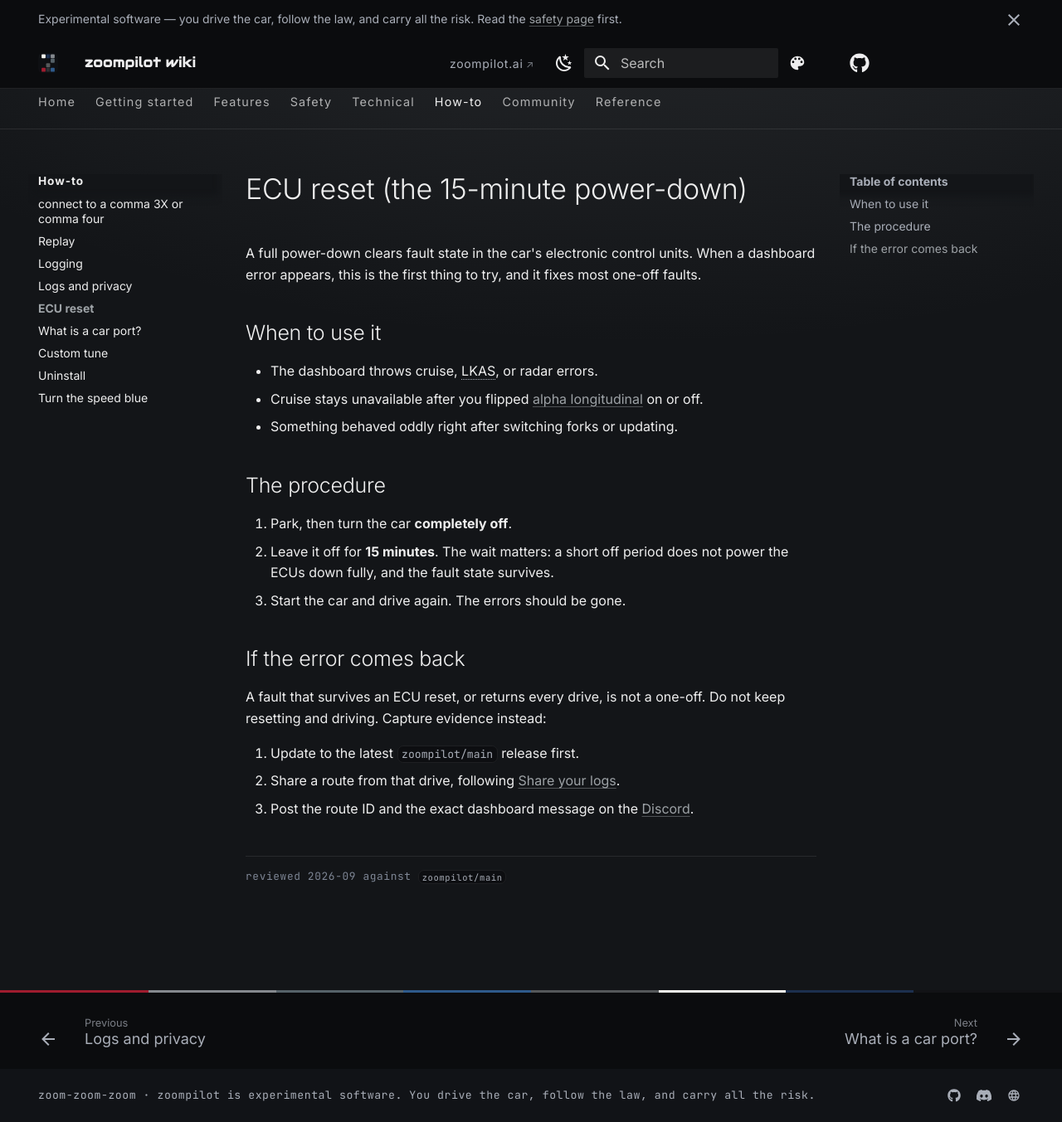
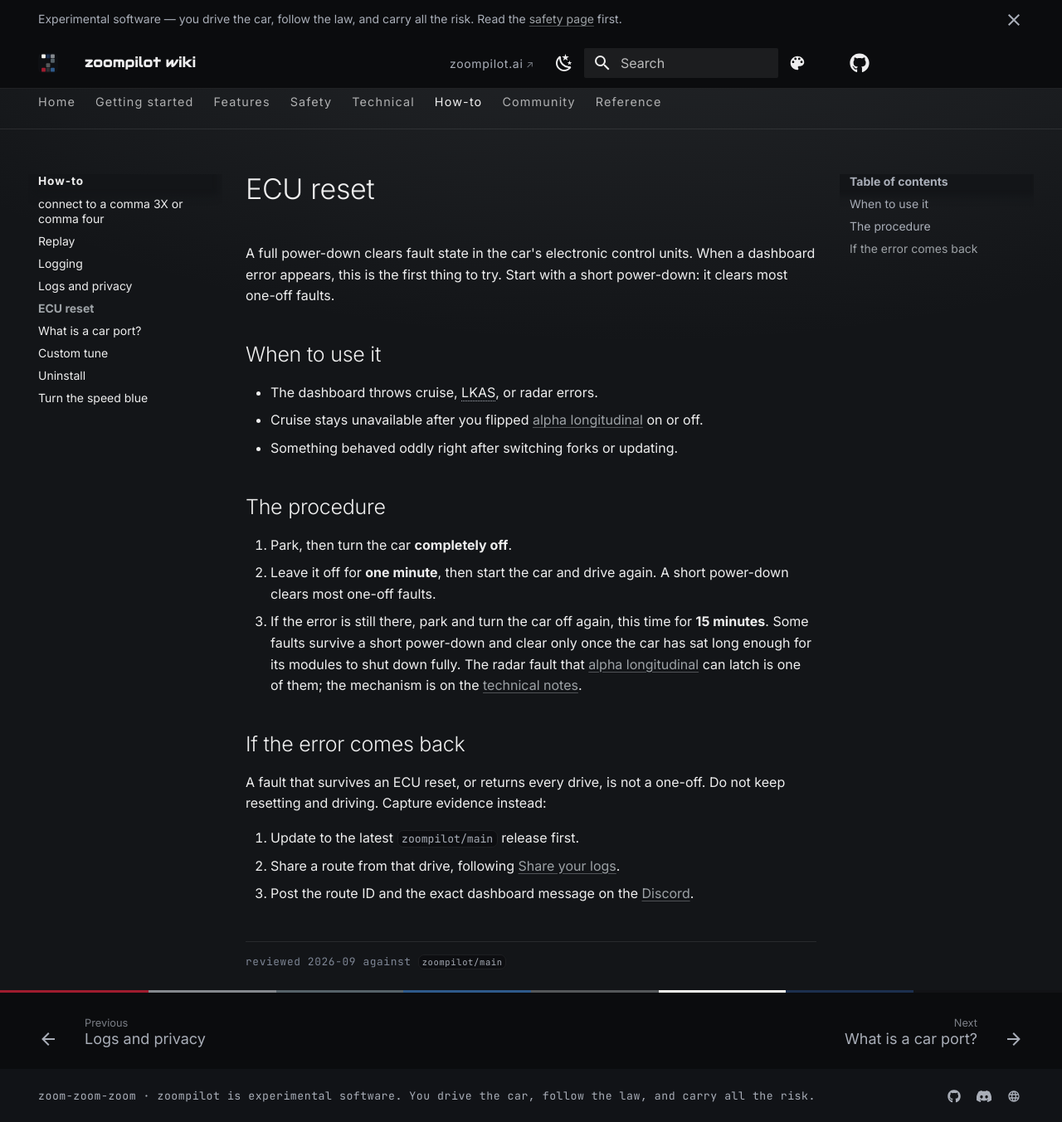
Before and after one commit to mzdnick/zoompilot-wiki, an MkDocs documentation site: the page built from docs/how-to/ecu-reset.md, in a window 1280 px wide and 1353 px high. Shown: the whole window at 83% size. Built offline with MkDocs 1.6.1 and Material for MkDocs 9.7.7, drawn with Linux system fonts in a browser that asks for light colours; comment, search, counter and statistics services are not loaded.

Commit message:
ECU reset: short power-down first, 15 minutes when the fault survives
The 15-minute wait was presented as the only reset. Most faults clear on
a one-minute power-down; 15 minutes is the fallback for faults that
survive it, like the alpha-longitudinal radar latch.

Synced the card, troubleshooting, safety, alpha-longitudinal, the
triage wizard, and the technical page (adds the observed ~13 min).

```diff
--- a/docs/assets/js/troubleshoot-wizard.js
+++ b/docs/assets/js/troubleshoot-wizard.js
@@ -16,7 +16,8 @@
     {
       label: "Dashboard errors (cruise, LKAS, radar)",
       steps: [
-        "Run the ECU reset: park, car fully off for 15 minutes, drive again.",
+        "Run the ECU reset: park, car fully off for a minute, drive again.",
+        "Still erroring? Repeat with 15 minutes off; a short power-down misses some faults.",
         "Still erroring after that? Update to the latest zoompilot/main first.",
         "Then share a route from the drive, with the exact dash message.",
       ],
--- a/docs/how-to/ecu-reset.md
+++ b/docs/how-to/ecu-reset.md
@@ -3,11 +3,11 @@ title: ECU reset
 reviewed: 2026-09
 ---
 
-# ECU reset (the 15-minute power-down)
+# ECU reset
 
 A full power-down clears fault state in the car's electronic control
-units. When a dashboard error appears, this is the first thing to try,
-and it fixes most one-off faults.
+units. When a dashboard error appears, this is the first thing to try.
+Start with a short power-down: it clears most one-off faults.
 
 ## When to use it
 
@@ -19,9 +19,15 @@ and it fixes most one-off faults.
 ## The procedure
 
 1. Park, then turn the car **completely off**.
-2. Leave it off for **15 minutes**. The wait matters: a short off period
-   does not power the ECUs down fully, and the fault state survives.
-3. Start the car and drive again. The errors should be gone.
+2. Leave it off for **one minute**, then start the car and drive again.
+   A short power-down clears most one-off faults.
+3. If the error is still there, park and turn the car off again, this
+   time for **15 minutes**. Some faults survive a short power-down and
+   clear only once the car has sat long enough for its modules to shut
+   down fully. The radar fault that [alpha
+   longitudinal](../features/alpha-longitudinal.md) can latch is one of
+   them; the mechanism is on the
+   [technical notes](../technical/mazda-longitudinal.md#fsc-settle-gate).
 
 ## If the error comes back
 
```
Also changed, not shown: docs/features/alpha-longitudinal.md (+3 -2 lines), docs/how-to/index.md (+2 -1 lines), docs/safety.md (+1 -2 lines), docs/technical/mazda-longitudinal.md (+6 -5 lines), docs/troubleshooting.md (+3 -2 lines).
